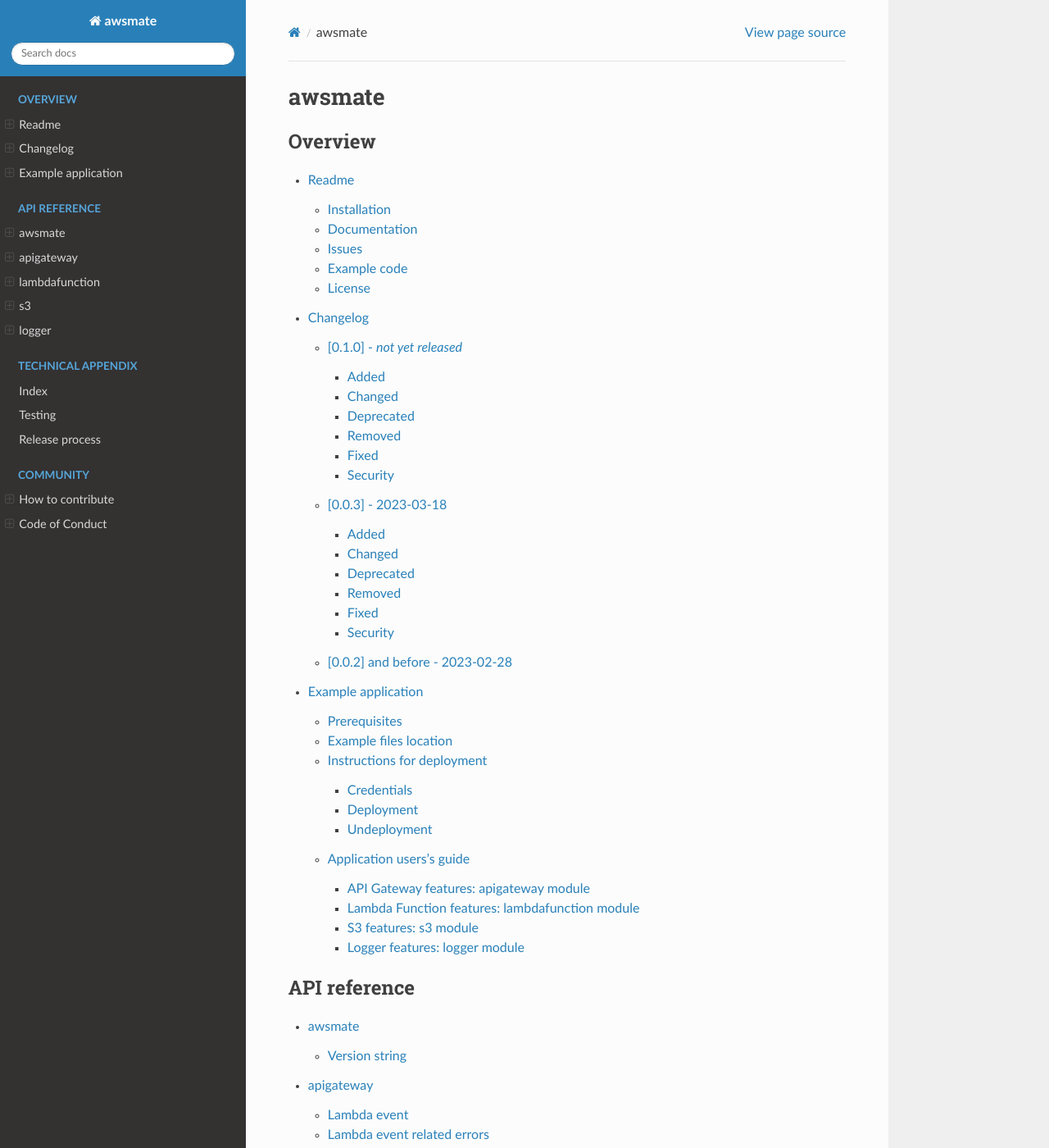
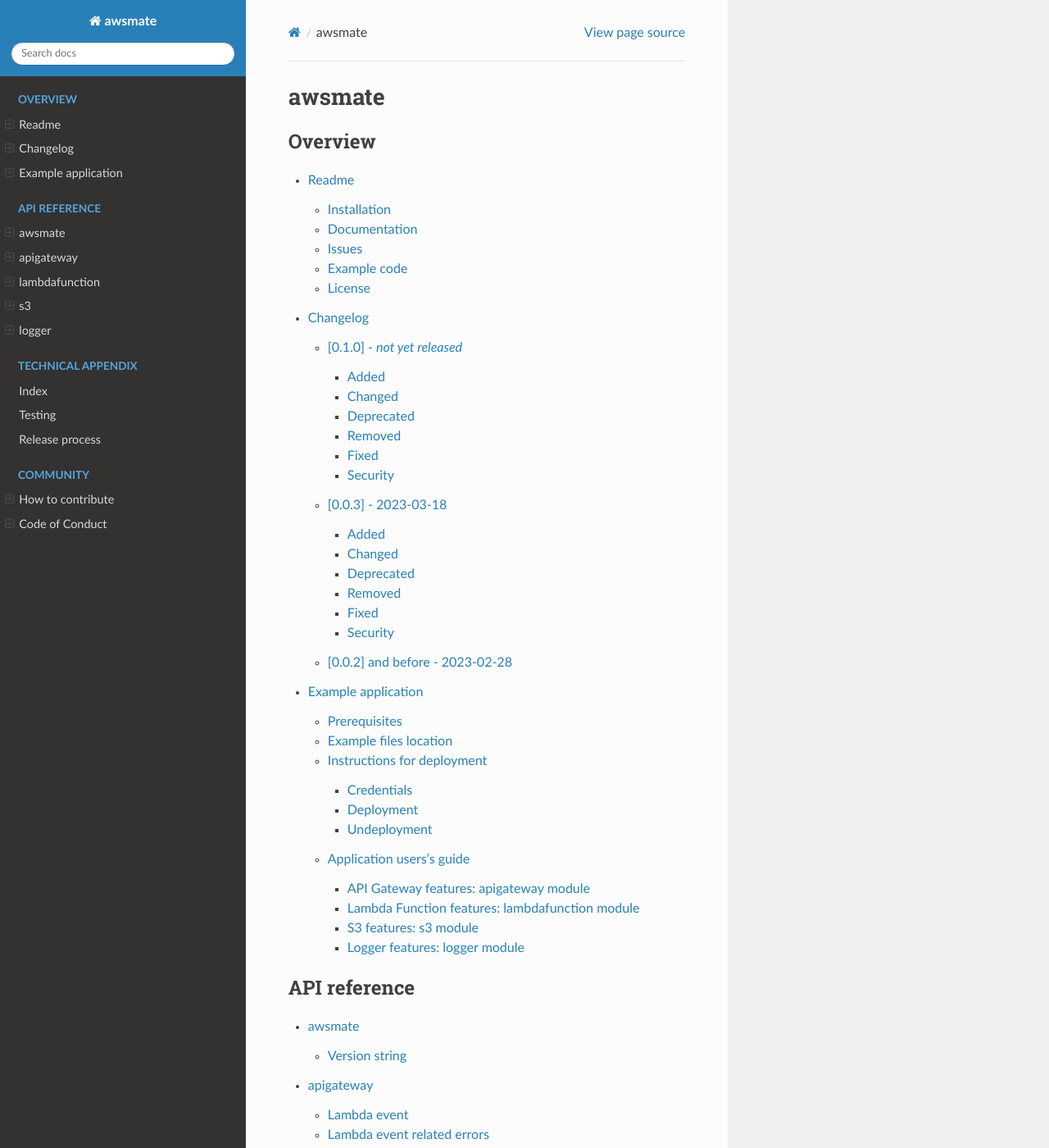
Before and after one commit to shlublu/awsmate, a Sphinx documentation site: the page built from docs/source/index.rst, in a window 1280 px wide and 1400 px high. Shown: the whole window at 82% size. Built offline with Sphinx 7.4.7 and the Read the Docs theme 2.0.0, drawn with Linux system fonts in a browser that asks for light colours.

Commit message:
Documentation: Layout

```diff
--- a/docs/source/_static/theme.css
+++ b/docs/source/_static/theme.css
@@ -1,3 +1,3 @@
 .wy-nav-content {
-    max-width: 80%;
+    max-width: 60%;
 }
--- a/docs/source/conf.py
+++ b/docs/source/conf.py
@@ -53,7 +53,7 @@ html_theme_options = {
     # Toc options
     'collapse_navigation': False,
     'sticky_navigation': True,
-    'navigation_depth': -1,
+    'navigation_depth': 4,
     'includehidden': True,
     'titles_only': False
 }
```
